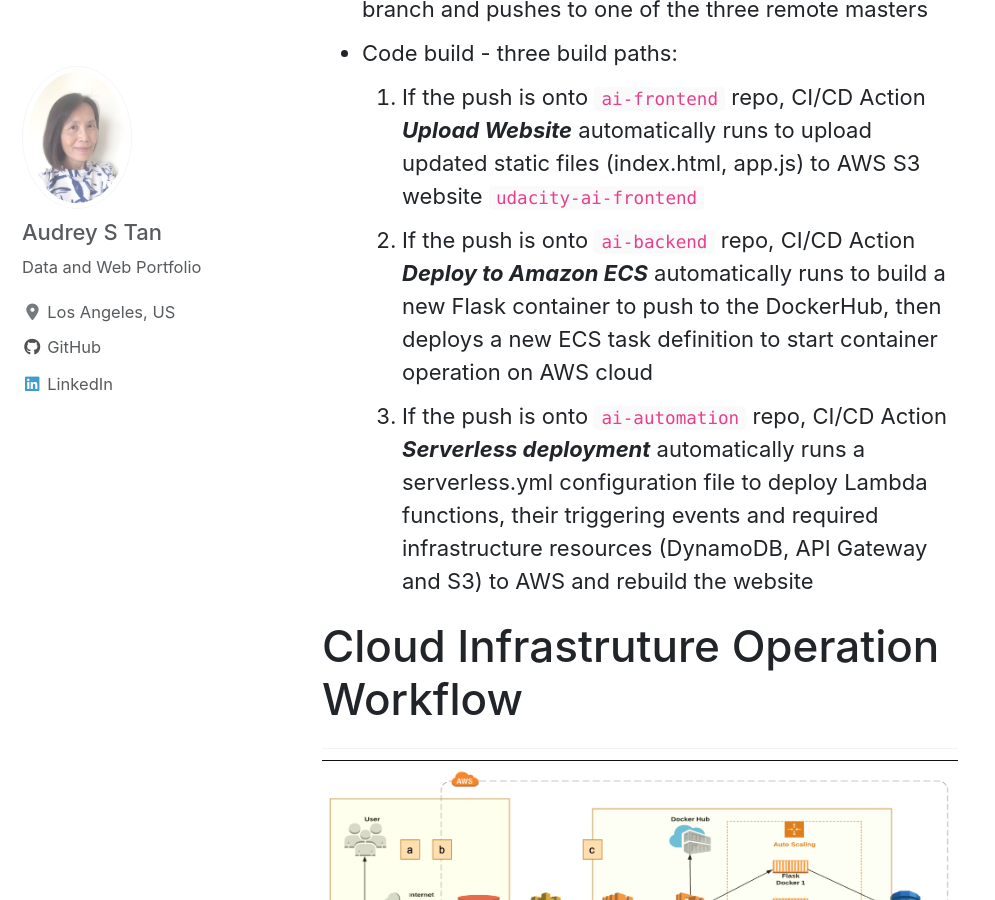
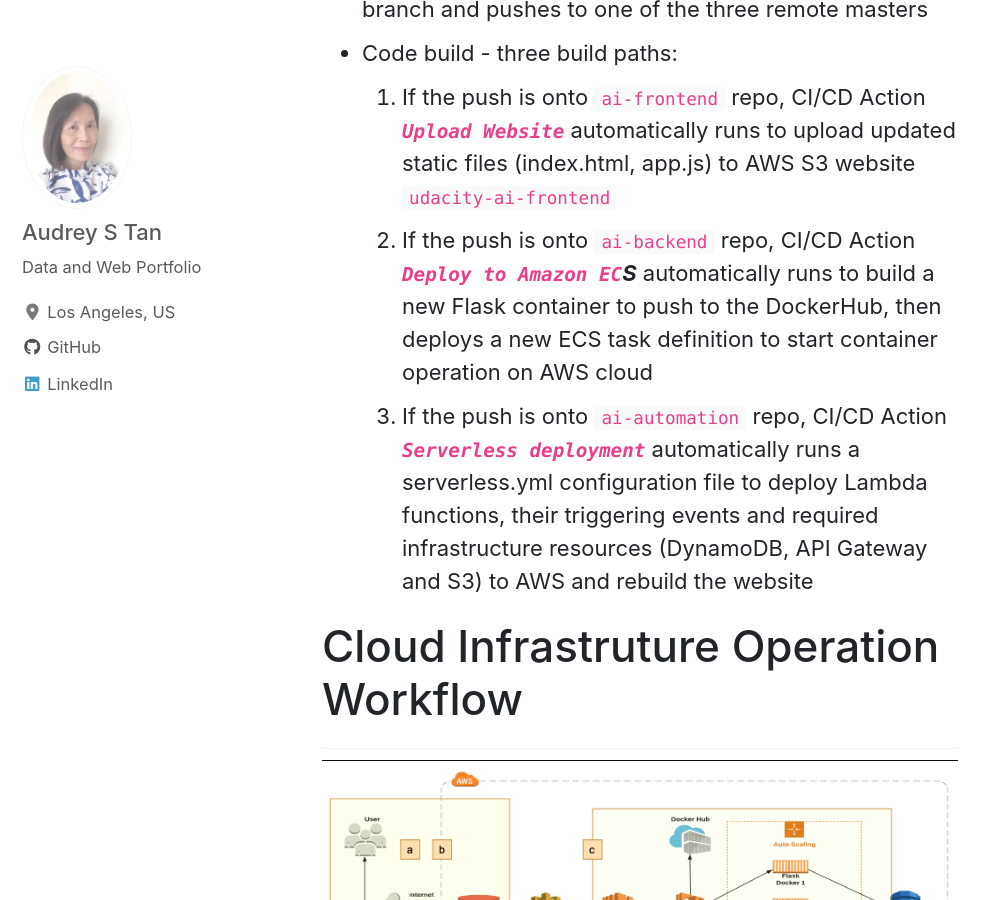
Before and after one commit to atan4583/atan4583.github.io, a Jekyll site: the page built from _posts/2020-02-21-Project 7-AIAppOnAWS.md, in a window 1280 px wide and 900 px high, scrolled down 7398 px. Shown: the whole window, without its empty margins (0-995 px from the left). Built offline with Jekyll 4.4.1, drawn with Linux system fonts in a browser that asks for light colours; cached includes are drawn as plain includes; nearby versions of some CDN libraries; formulas are drawn with MathJax 3; comment, search, counter and statistics services are not loaded.

Commit message:
fix formatting

````diff
--- a/_posts/2020-02-21-Project 7-AIAppOnAWS.md
+++ b/_posts/2020-02-21-Project 7-AIAppOnAWS.md
@@ -67,18 +67,19 @@ The new AWS cloud infrastructure comes with these benefits:
 ![png](/images/Project7-aiAppOnAWS/depoywf.png)
 - DevOps team merges feature branches to the master branch and pushes to one of the three remote masters
 - Code build - three build paths:
-   1. If the push is onto `ai-frontend` repo, CI/CD Action _**Upload Website**_ automatically runs to upload updated static files (index.html, app.js) to AWS S3 website `udacity-ai-frontend`
-   2. If the push is onto `ai-backend` repo, CI/CD Action _**Deploy to Amazon ECS**_ automatically runs to build a new Flask container to push to the DockerHub, then deploys a new ECS task definition to start container operation on AWS cloud
-   3. If the push is onto `ai-automation` repo, CI/CD Action _**Serverless deployment**_ automatically runs a serverless.yml configuration file to deploy Lambda functions, their triggering events and required infrastructure resources (DynamoDB, API Gateway and S3) to AWS and rebuild the website
+   1. If the push is onto `ai-frontend` repo, CI/CD Action _**`Upload Website`**_ automatically runs to upload updated static files (index.html, app.js) to AWS S3 website `udacity-ai-frontend`
+   2. If the push is onto `ai-backend` repo, CI/CD Action _**`Deploy to Amazon EC`S**_ automatically runs to build a new Flask container to push to the DockerHub, then deploys a new ECS task definition to start container operation on AWS cloud
+   3. If the push is onto `ai-automation` repo, CI/CD Action _**`Serverless deployment`**_ automatically runs a serverless.yml configuration file to deploy Lambda functions, their triggering events and required infrastructure resources (DynamoDB, API Gateway and S3) to AWS and rebuild the website
 
 ## Cloud Infrastruture Operation Workflow
 ![png](/images/Project7-aiAppOnAWS/opswf.png)
-- RNN Sentiment Prediction App Operation
+RNN Sentiment Prediction App Operation
    a. User submits a sentiment prediction request thru website UI and receives a result
       ```
       - User approves the prediction result, the approved result is written to the DynamoDB
       - User revises the prediction result, the revised result is written to the DynamoDB
       ```
+
    b. User downloads prediction results stored in the DynamoDB as a CSV file for use as a new dataset for retraining of the RNN model
    c. Depending on website traffic, AWS ECS and Auto Scaling group orchestrate to scale up to 3 Flask container instances to optimize workload distribution and app response time
 
````
